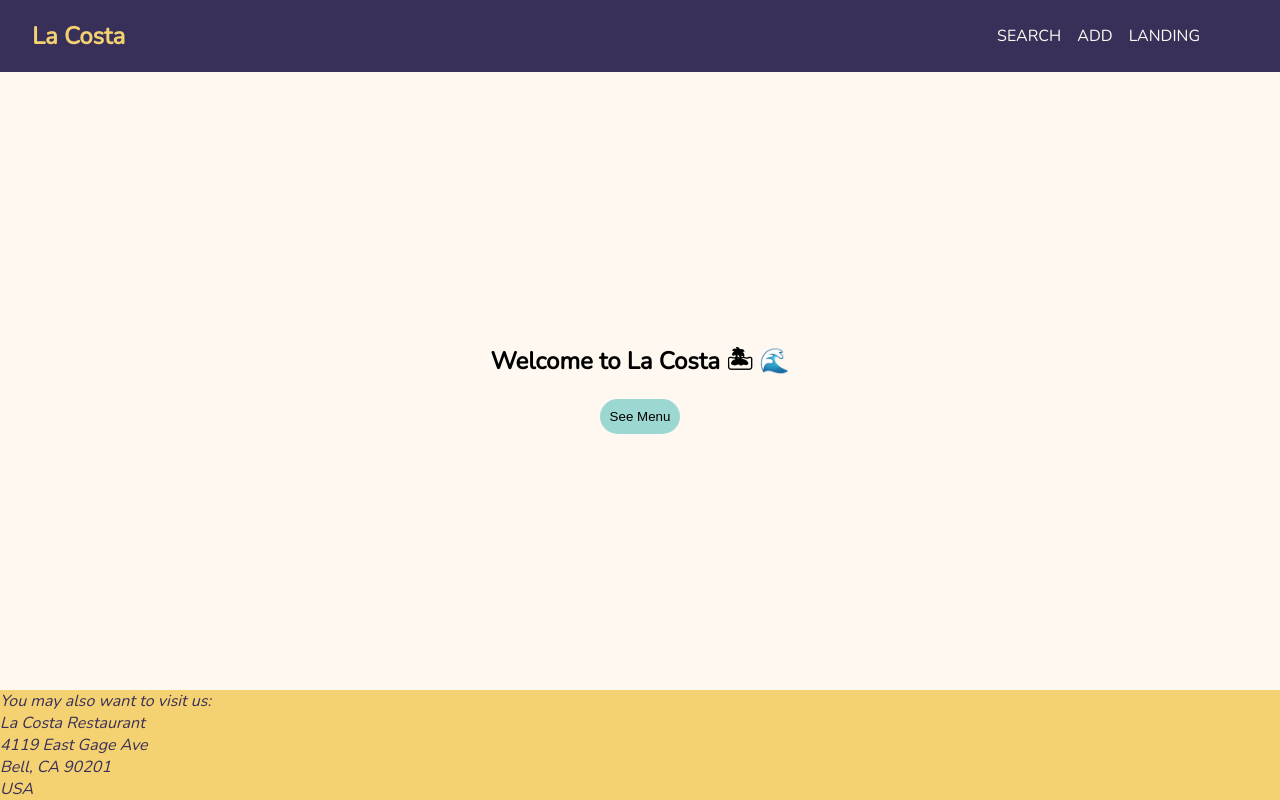
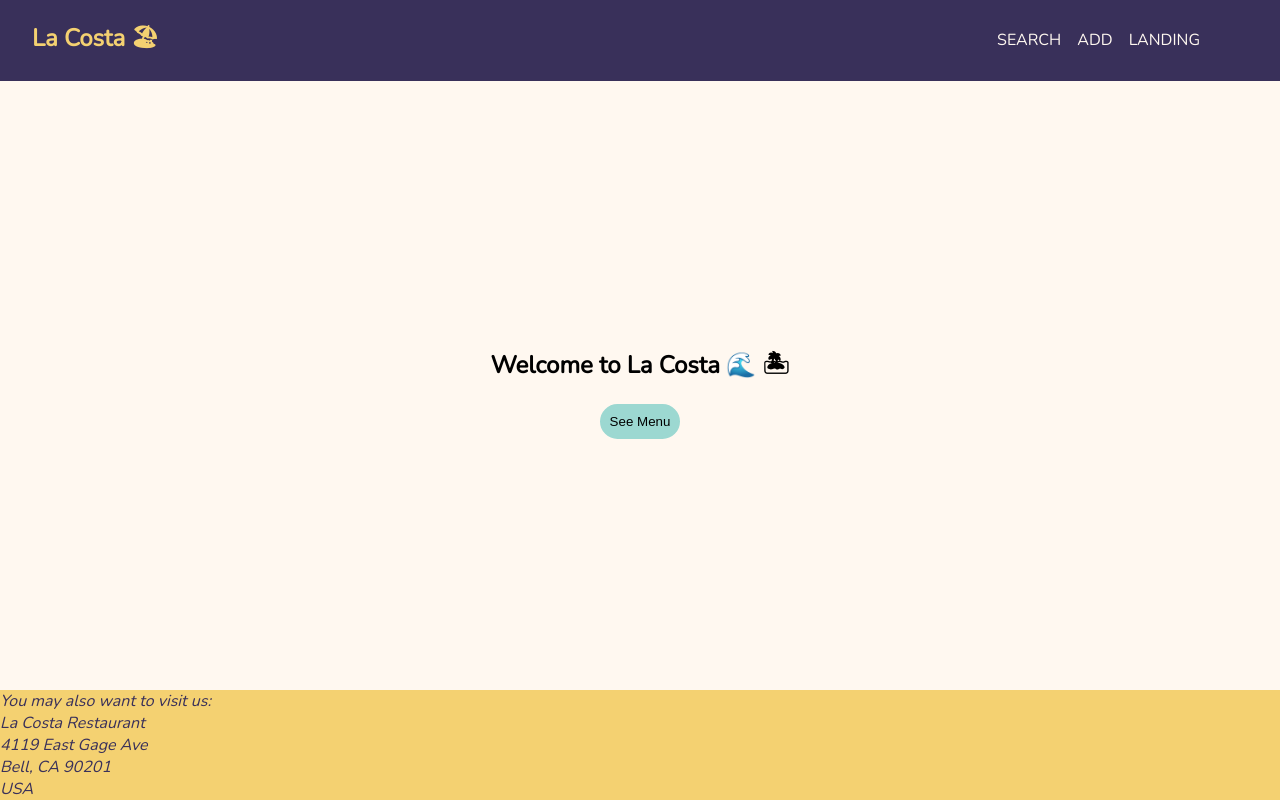
Before and after one commit to Joes-BitGit/menu, a React (Create React App) app in the folder client/: page /landing in a window 1280 px wide. Built offline with nearby package versions, Linux system fonts and the light colour scheme.

Commit message:
Emojis added

```diff
--- a/client/src/components/NavBar.jsx
+++ b/client/src/components/NavBar.jsx
@@ -20,7 +20,7 @@ const NavBar = () => {
       <nav className="navbar">
         <h1 id="lacosta-logo">
           <Link to="/landing" className="logo-link">
-            La Costa
+            La Costa 🏖
           </Link>
         </h1>
         <div
--- a/client/src/routes/Landing.jsx
+++ b/client/src/routes/Landing.jsx
@@ -5,7 +5,7 @@ const Landing = () => {
   return (
     <div className="title-wrapper">
       <h1 className="title">
-        Welcome to La Costa 🏝 🌊
+        Welcome to La Costa 🌊 🏝
         <button className="cta-btn">See Menu</button>
       </h1>
     </div>
```
